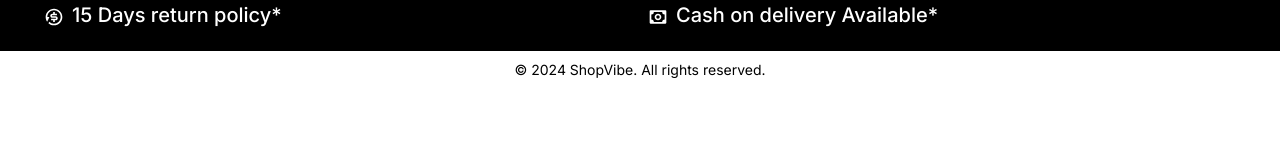
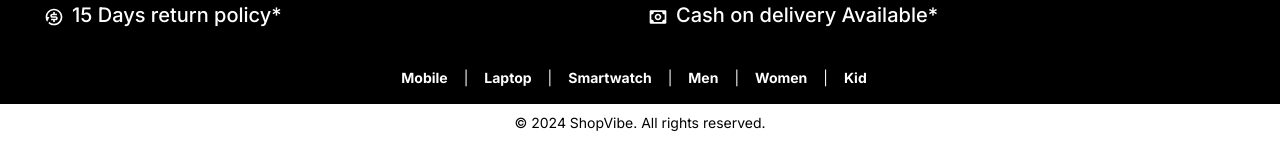
Before and after one commit to 163-sai/shopvibe, a React (Create React App) app in the folder frontend/: page /usermanagement in a window 1280 px wide. Shown: the part 412-566 px from the top of the page. Built offline with nearby package versions, Linux system fonts and the light colour scheme; no server answers; what @react-pdf/renderer would draw is missing.

Commit message:
09.05.2024

```diff
--- a/frontend/src/components/Pages/Admin/UserManagement.js
+++ b/frontend/src/components/Pages/Admin/UserManagement.js
@@ -75,8 +75,10 @@ const UserManagement = () => {
               <td>{user.email}</td>
               <td>{user.contactNumber}</td>
               <td>
-                <Button variant="danger" onClick={() => deleteUser(user.id)}><IconTrash /></Button>
+                <div style={{width:'fit-content', display:'flex',justifyContent:'space-between',alignItems:'center'}}>
+                <Button variant="danger" onClick={() => deleteUser(user.id)} ><IconTrash /></Button>
                 <Button variant="primary" onClick={() => handleEditModalOpen(user)}><IconEdit /></Button>
+                </div>
               </td>
             </tr>
           ))}
--- a/frontend/src/components/Pages/Footer/FooterUpdated.js
+++ b/frontend/src/components/Pages/Footer/FooterUpdated.js
@@ -72,6 +72,19 @@ function FooterUpdated() {
                 </Col>
             </Row>
         </Row>
+<Row className='bg-black  p-2'>
+  <Nav className="me-auto d-flex justify-content-center" style={{ width: '100%', flexWrap: 'wrap', gap: '20px' }}>
+    <div style={{ display: 'flex',justifyContent:'center', flexDirection: 'row', flexGrow: '1' }} className='test'>
+      <NavLink to='/mobileproducts' className="nav-link" activeClassName="active" style={{ textDecoration: 'none', fontWeight: 'bold', color: 'white' }}>Mobile</NavLink><span className='seperator' style={{ display: 'flex', alignItems: 'center', color:'white' }}>|</span>
+      <NavLink to='/laptopproducts' className="nav-link" activeClassName="active" style={{ textDecoration: 'none', fontWeight: 'bold', color: 'white' }}>Laptop</NavLink><span className='seperator' style={{ display: 'flex', alignItems: 'center', color:'white' }}>|</span>
+      <NavLink to='/smartwatchproducts' className="nav-link" style={{ textDecoration: 'none', fontWeight: 'bold', color: 'white' }}>Smartwatch</NavLink><span className='seperator' style={{ display: 'flex', alignItems: 'center', color:'white' }}>|</span>
+      <NavLink to='/menfashion' className="nav-link" style={{ textDecoration: 'none', fontWeight: 'bold', color: 'white' }}>Men</NavLink><span className='seperator' style={{ display: 'flex', alignItems: 'center', color:'white' }}>|</span>
+      <NavLink to='/womenfashion' className="nav-link" style={{ textDecoration: 'none', fontWeight: 'bold', color: 'white' }}>Women</NavLink><span className='seperator' style={{ display: 'flex', alignItems: 'center', color:'white' }}>|</span>
+      <NavLink to='/kidfashion' className="nav-link" style={{ textDecoration: 'none', fontWeight: 'bold', color: 'white' }}>Kid</NavLink>
+    </div>
+  </Nav>
+</Row>
+
         <Row className='bg-white text-black p-2'>
           <Col className='text-center'>
             <p className='mb-0'>&copy; {new Date().getFullYear()} ShopVibe. All rights reserved.</p>
```
